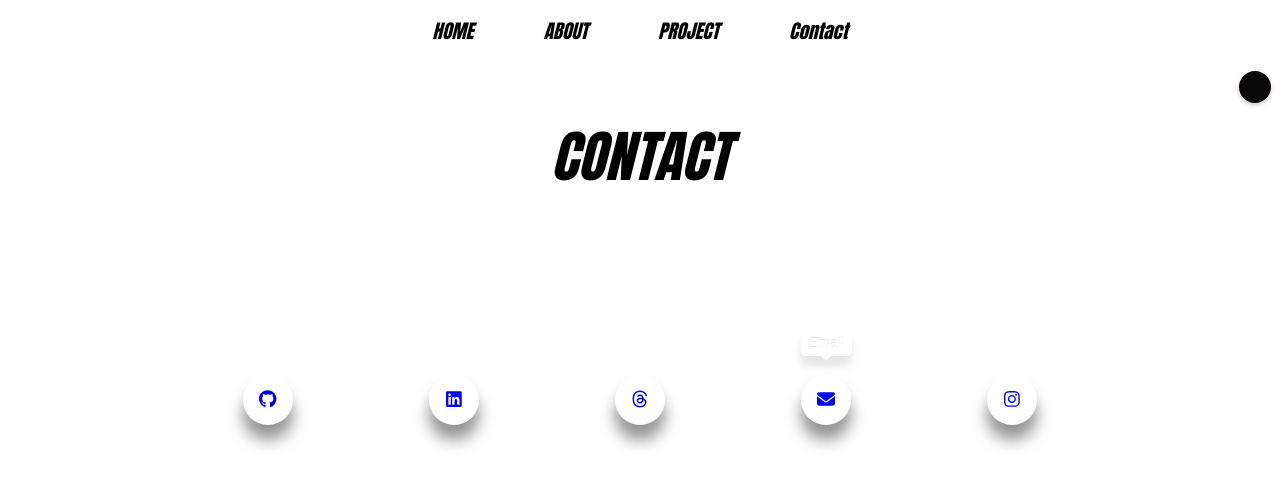
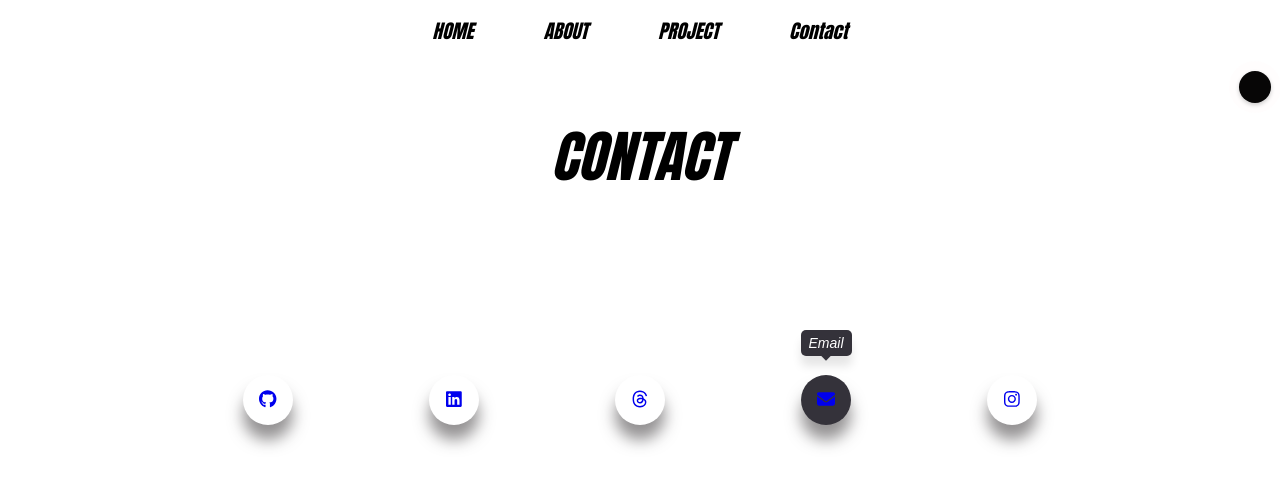
Before and after one commit to prashantsingh1122/Personal_Portfolio, a React (Create React App) app: page / in a window 1280 px wide. In both pictures the pointer is over the element "Email". Shown: the part 3790-4276 px from the top of the page. Built offline with nearby package versions, Linux system fonts and the light colour scheme; a web font is replaced by a local one.

Commit message:
updation in icons

```diff
--- a/src/styles/Contact.css
+++ b/src/styles/Contact.css
@@ -159,6 +159,13 @@
   color: #fff;
 }
 
+.wrapper .email:hover,
+.wrapper .email:hover .tooltip,
+.wrapper .email:hover .tooltip::before {
+  background:rgb(52, 50, 58);
+  color: #fff;
+}
+
 @media (max-width: 768px) {
   .contact-container {
     flex-direction: column;
```
